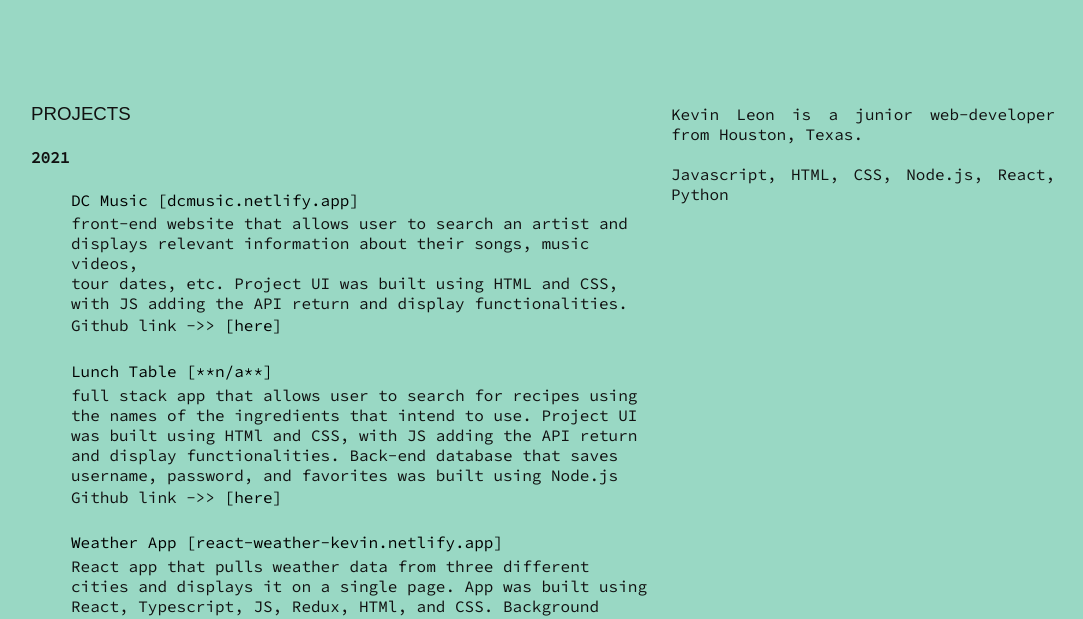
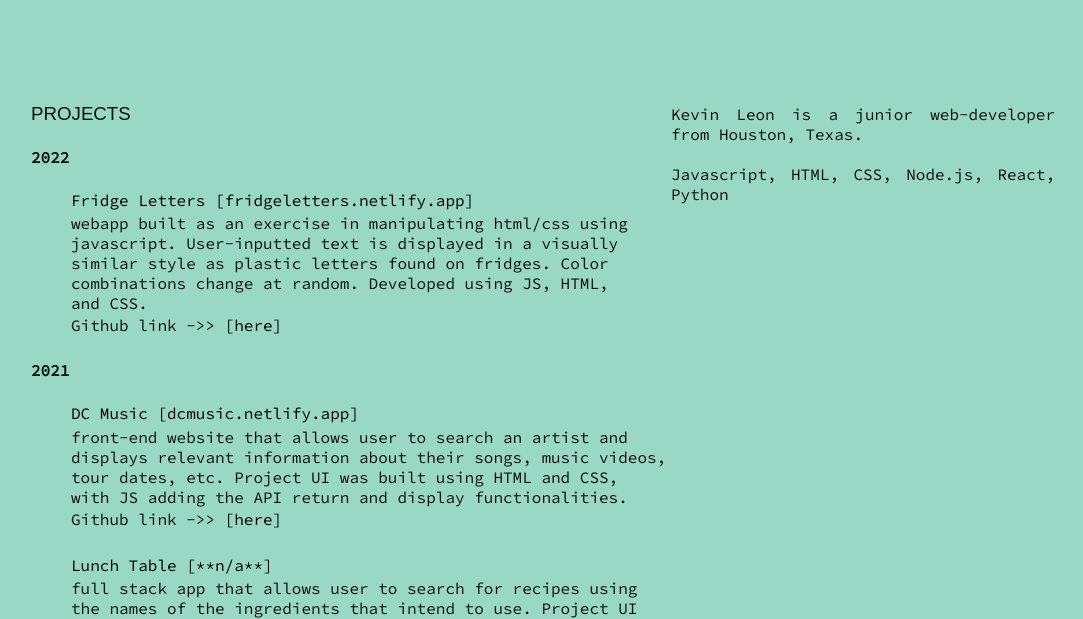
Before and after one commit to kevinleon01/my-portfolio, a plain HTML site: page index.html in a window 1280 px wide. Shown: the part 156-775 px from the top of the page, without its empty margins (97-1180 px from the left). Drawn offline with Linux system fonts and the light colour scheme.

Commit message:
fixed section

```diff
--- a/index.html
+++ b/index.html
@@ -45,6 +45,20 @@
         </div>
 
         <h3>Projects</h3>
+        <h4> 2022</h4>
+        <ul>
+            <li><a href="https://fridgeletters.netlify.app" target="_blank">Fridge Letters
+                    [fridgeletters.netlify.app]</a>
+                <br /> webapp built as an exercise in manipulating html/css using
+                <br /> javascript. User-inputted text is displayed in a visually
+                <br /> similar style as plastic letters found on fridges. Color
+                <br /> combinations change at random. Developed using JS, HTML,
+                <br /> and CSS.
+                <br /> Github link ->> <a href="https://github.com/kevinleon01/color-changer" target="_blank"> [here]
+                </a>
+            </li>
+        </ul>
+
         <h4>2021</h4>
 
         <ul>
@@ -85,22 +99,12 @@
                 <br /> webapp built for to calculate the appropriate shutter time
                 <br /> when shooting long-exposures on film. Developed using
                 <br /> JS, HTML, and CSS.
-                <br /> Github link ->> <a href="https://github.com/kevinleon01/reciprocity-calc" target="_blank"> [here] </a>
+                <br /> Github link ->> <a href="https://github.com/kevinleon01/reciprocity-calc" target="_blank"> [here]
+                </a>
             </li>
-            <br />
-            <li><a href="https://fridgeletters.netlify.app" target="_blank">Fridge Letters
-                [fridgeletters.netlify.app]</a>
-            <br /> webapp built as an exercise in manipulating html/css using
-            <br /> javascript. User-inputted text is displayed in a visually
-            <br /> similar style as plastic letters found on fridges. Color
-            <br /> combinations change at random. Developed using JS, HTML,
-            <br /> and CSS.
-            <br /> Github link ->> <a href="https://github.com/kevinleon01/color-changer" target="_blank"> [here] </a>
-        </li>
         </ul>
 
         <h3>Other</h3>
-        <!-- <h4>2020</h4> -->
 
         <ul>
             <li><a href="https://kevinleon01.myportfolio.com/" target="_blank">Photography
```
